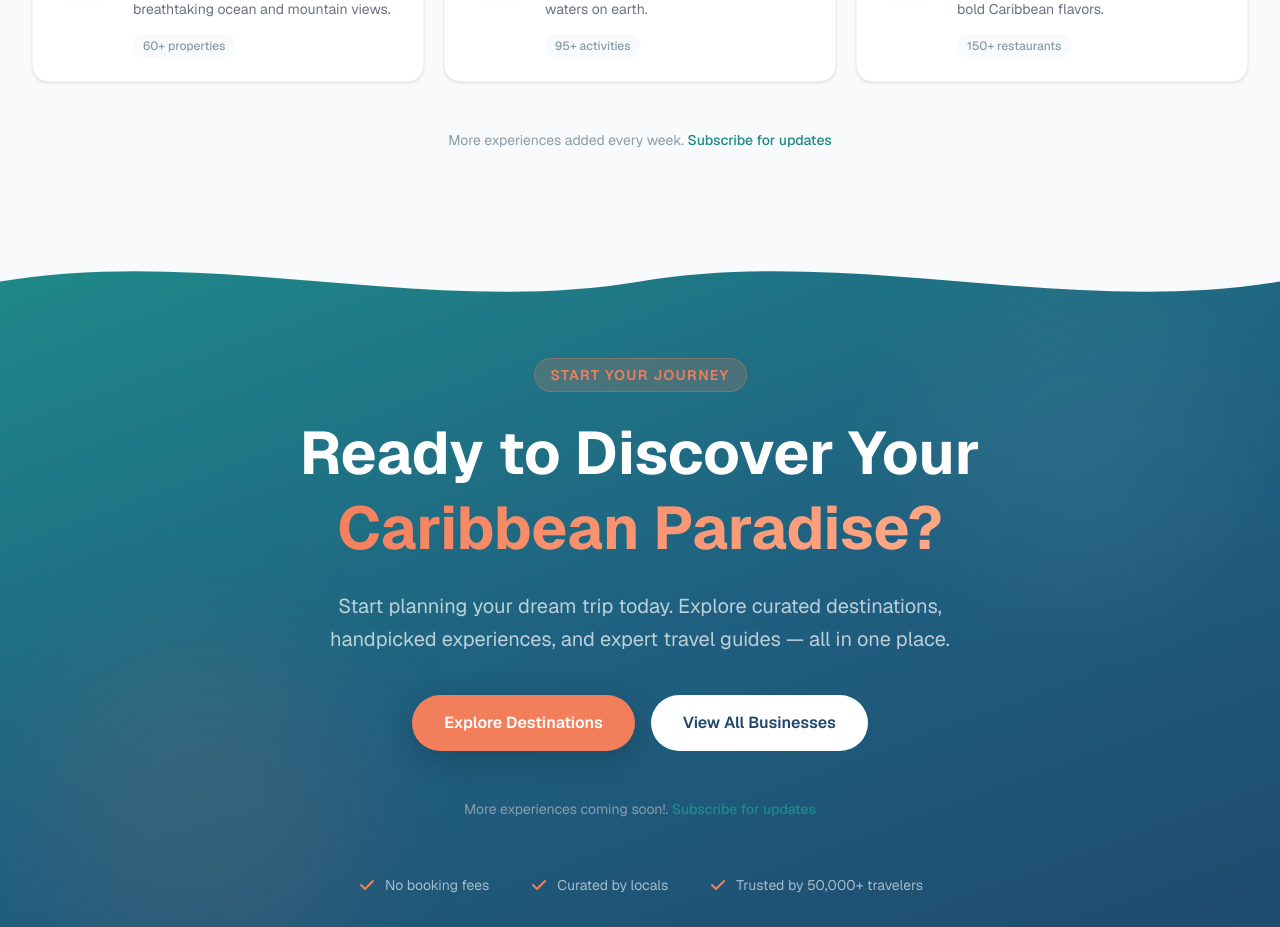
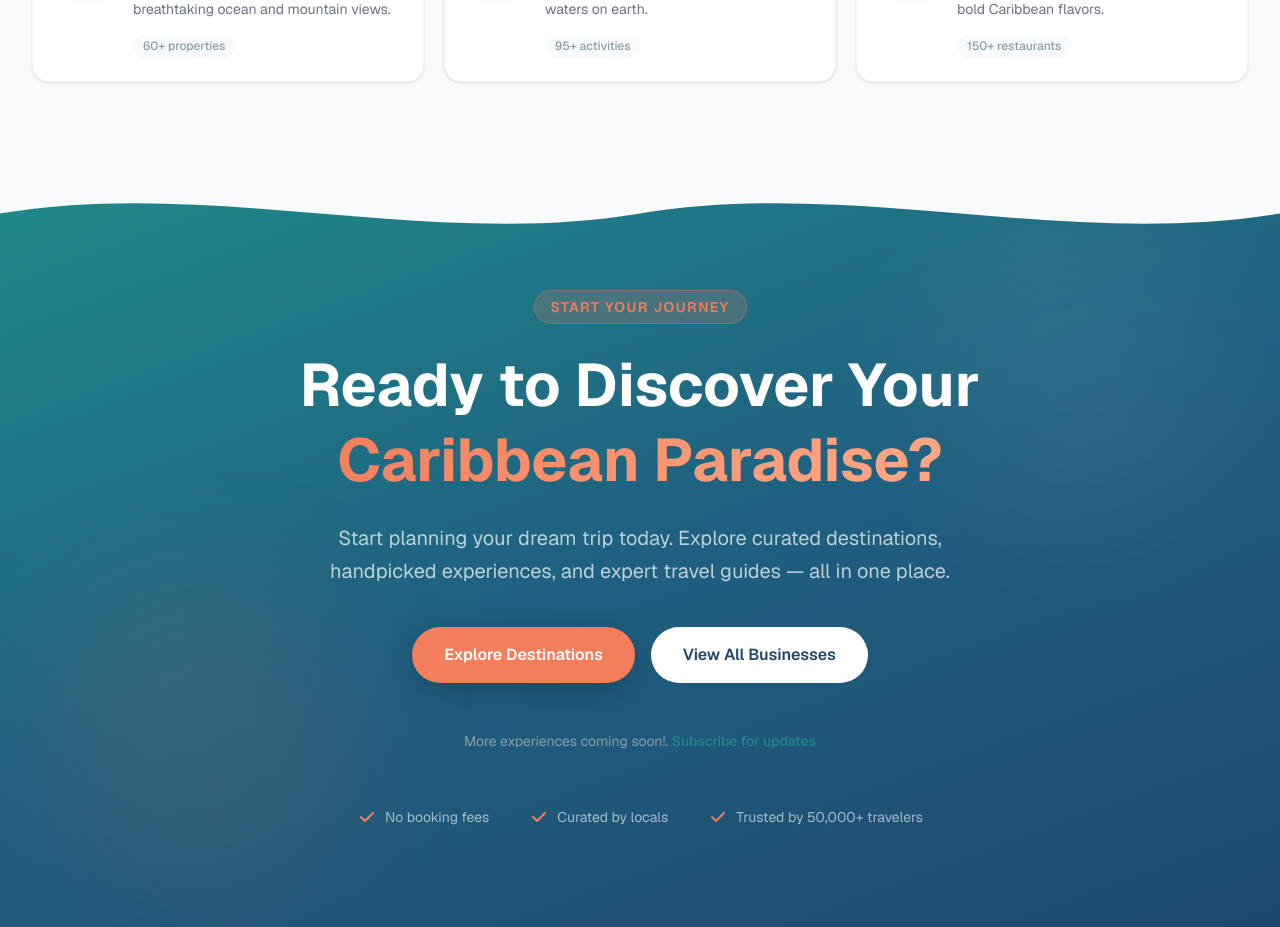
Before and after one commit to 1Spectraa/caribgateway-repo, a Next.js app in the folder caribgateway/: page / in a window 1280 px wide. Shown: the part 2709-3636 px from the top of the page. Built offline with nearby package versions, Linux system fonts and the light colour scheme.

Commit message:
Remove subscription note from FeaturedCategories
Removed the decorative bottom note about subscribing for updates.

```diff
--- a/caribgateway/components/sections/FeaturedCategories.tsx
+++ b/caribgateway/components/sections/FeaturedCategories.tsx
@@ -51,13 +51,7 @@ export default function FeaturedCategories() {
           ))}
         </div>
 
-        {/* Decorative bottom note */}
-        <p className="text-center text-brand-slate text-sm mt-12">
-          More experiences added every week.{" "}
-          <Link href="#" className="text-brand-teal font-medium hover:underline">
-            Subscribe for updates
-          </Link>
-        </p>
+
       </div>
     </section>
   );
```
